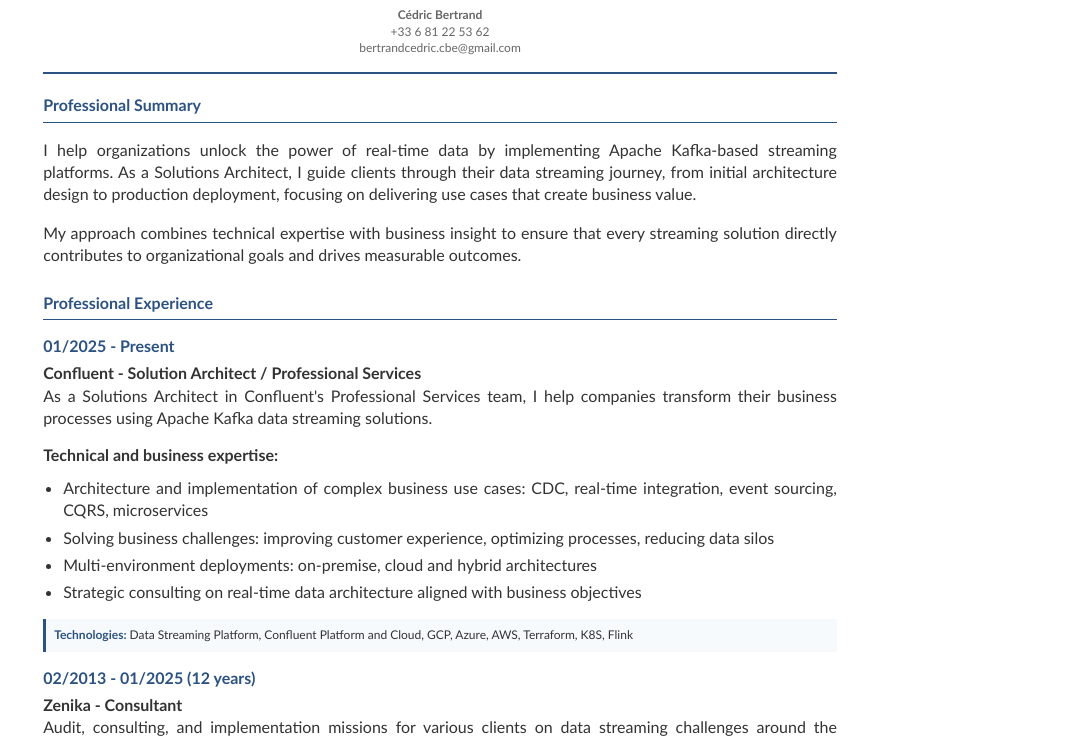
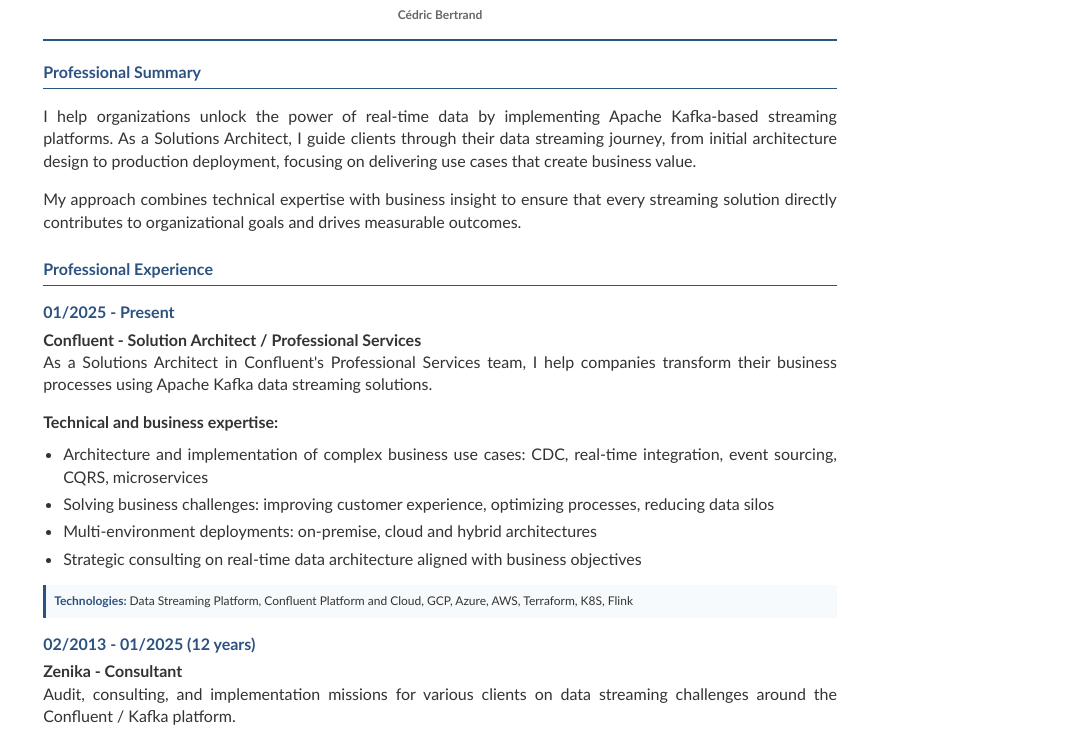
Before and after one commit to bertrandcedric/cv, a plain HTML site: page cv_word_format.html in a window 1280 px wide. Shown: the part 126-866 px from the top of the page, without its empty margins (200-1280 px from the left). Drawn offline with Linux system fonts and the light colour scheme.

Commit message:
Update cv_word_format.html

```diff
--- a/cv_word_format.html
+++ b/cv_word_format.html
@@ -130,8 +130,6 @@
             <div class="subtitle">22 years of experience</div>
             <div class="contact-info">
                 <strong>Cédric Bertrand</strong><br>
-                +33 6 81 22 53 62<br>
-                bertrandcedric.cbe@gmail.com
             </div>
         </div>
 
```
